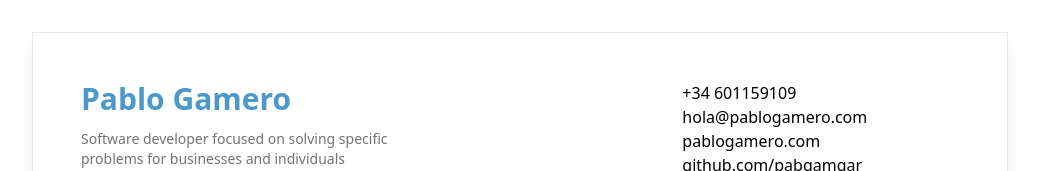
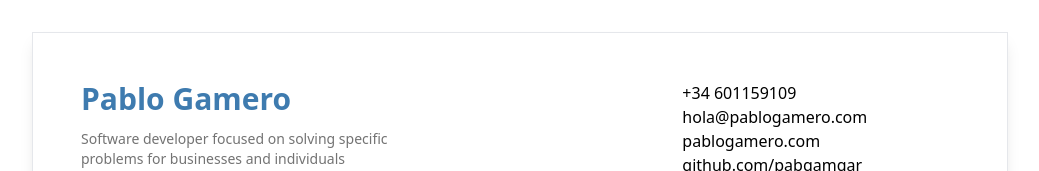
Before and after one commit to pabgamgar/pablogamero-astro, an Astro site: page /cv in a window 1280 px wide. Shown: the top 171 px of the page, without its empty margins (120-1159 px from the left). Built offline with nearby package versions, Linux system fonts and the light colour scheme; Astro itself is replaced by a stand-in of ours.

Commit message:
Make CV color WCAG compliant

```diff
--- a/src/layouts/CVLayout.astro
+++ b/src/layouts/CVLayout.astro
@@ -159,7 +159,7 @@ const { lang = "en", title, desc, kw, canon, alt, subtitle } = Astro.props;
   }
   h1,
   h2 {
-    color: rgb(75, 153, 202);
+    color: #3e7baf;
   }
   h1 {
     font-size: 1.875rem /* 30px */;
```
